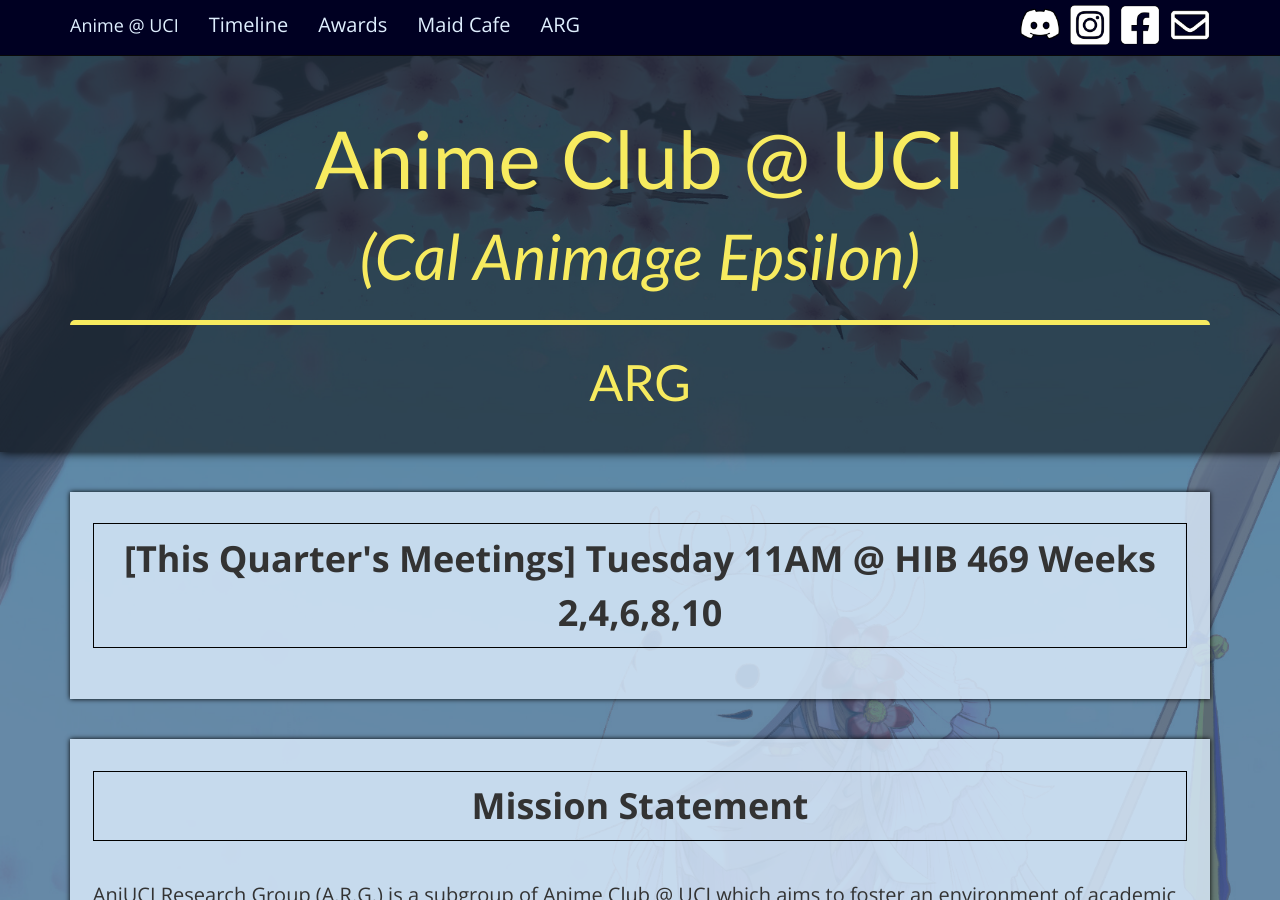
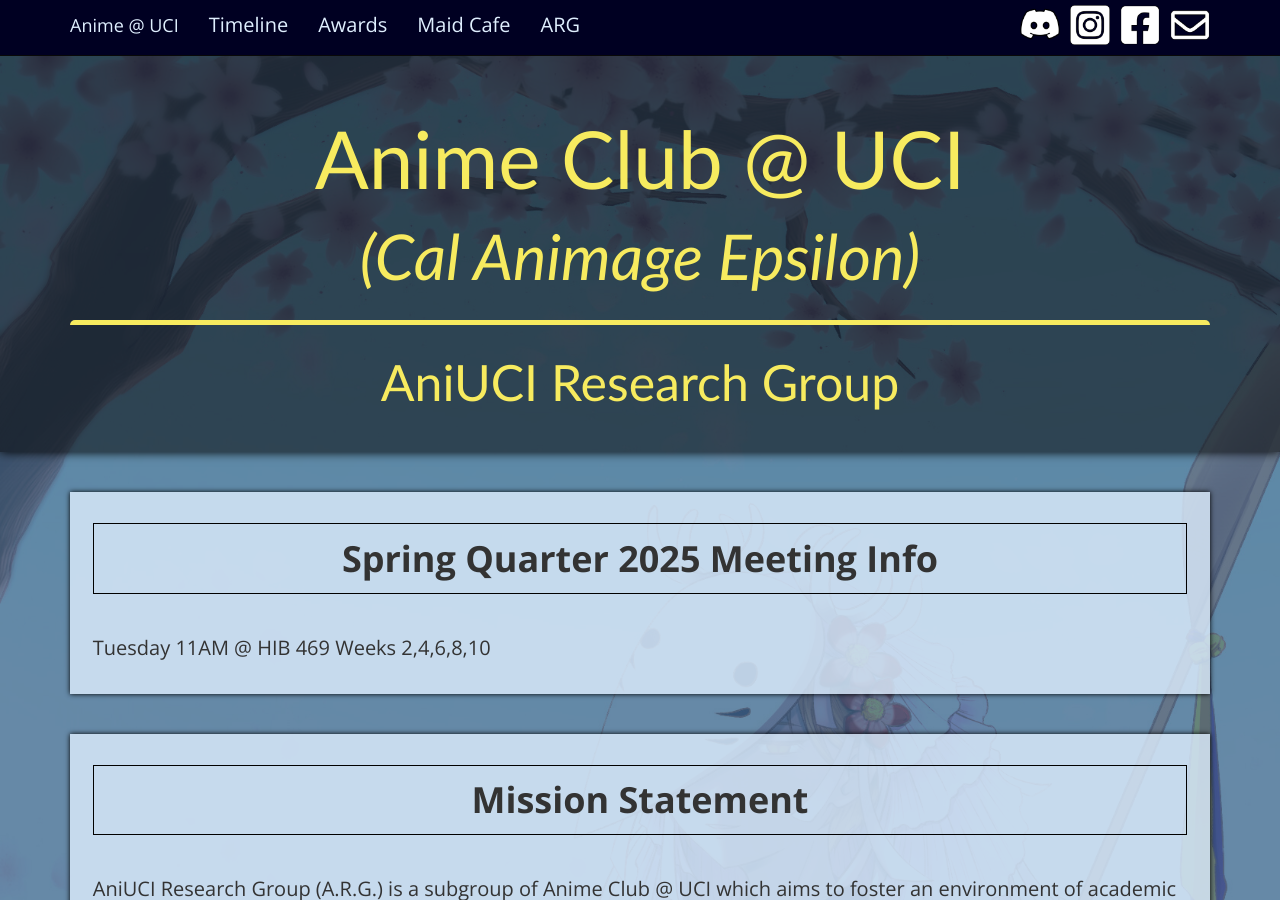
Before and after one commit to jeepracer98/uci.moe, a Jekyll site: the page built from arg.html, in a window 1280 px wide and 900 px high. Built offline with Jekyll 4.4.1, drawn with Linux system fonts in a browser that asks for light colours; some web fonts are replaced.

Commit message:
Changed meeting info

```diff
--- a/arg.html
+++ b/arg.html
@@ -1,10 +1,13 @@
 ---
 layout: default
 page_type: timeline
-header_title: ARG
+header_title: AniUCI Research Group
 ---
 <div class="section">
-    <h1>[This Quarter's Meetings] Tuesday 11AM @ HIB 469 Weeks 2,4,6,8,10</h1>
+    <h1>Spring Quarter 2025 Meeting Info</h1>
+    <p>
+        Tuesday 11AM @ HIB 469 Weeks 2,4,6,8,10
+    </p>
 </div>
 <div class="section">
     <h1>Mission Statement</h1>
```
